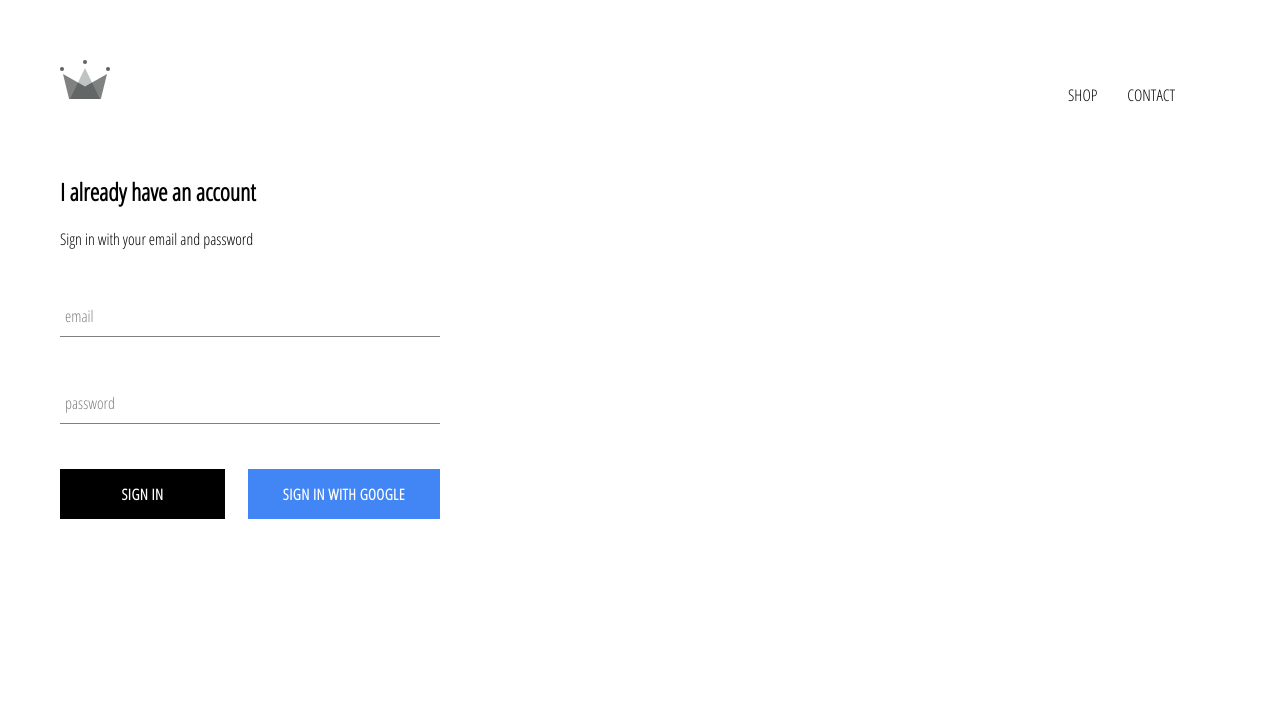
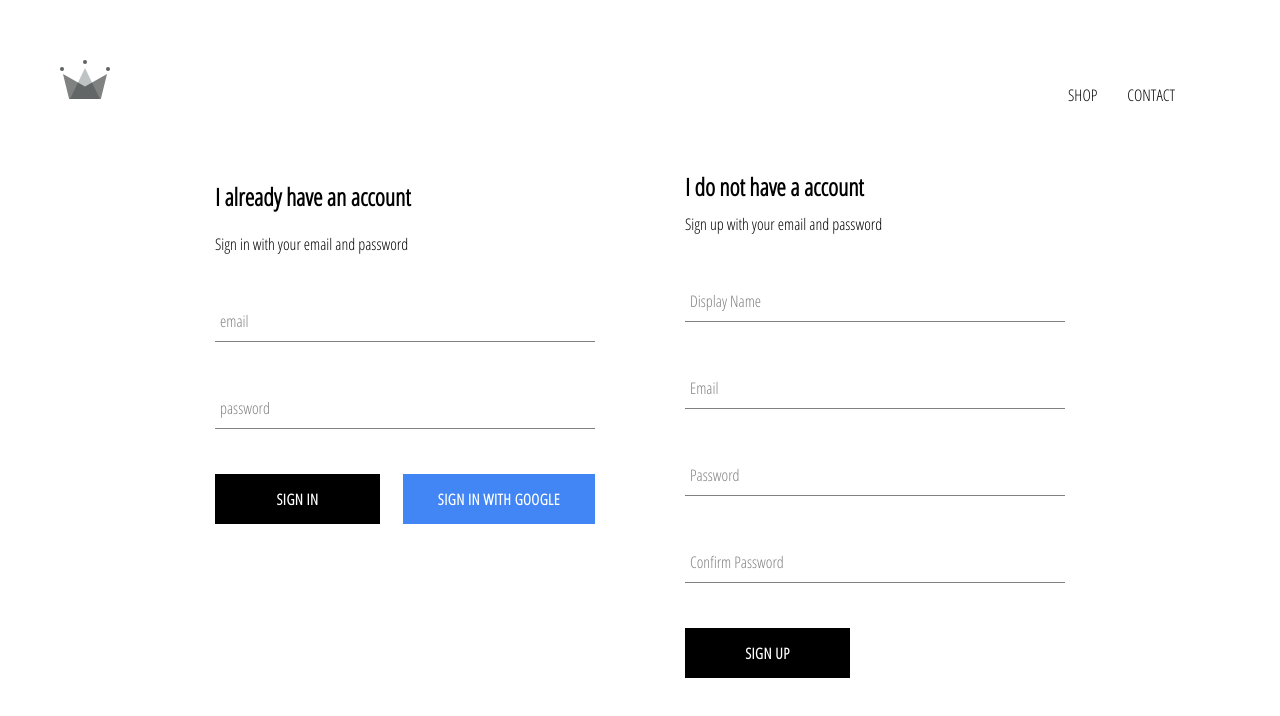
Before and after one commit to korirsammy/crwn-clothing, a React (Create React App) app: page /signin in a window 1280 px wide. Shown: the top 716 px of the page. Built offline with nearby package versions, Linux system fonts and the light colour scheme; no server answers.

Commit message:
Implemented firebase utils,included ability to store authenticated users into db

```diff
--- a/src/App.js
+++ b/src/App.js
@@ -10,7 +10,7 @@
 import Header from './components/header/header.component';
 import SignInAndSignUpPage from './pages/sign-in-and-sign-up/sign-in-and-sign-up.component';
 
-import { auth } from './firebase/firebase.utils';
+import { auth, createUserProfileDocument } from './firebase/firebase.utils';
 
 
 class  App extends React.Component {
@@ -25,8 +25,27 @@
   unsubscribeFromAuth = null;
 
 componentDidMount(){
-  this.unsubscribeFromAuth =  auth.onAuthStateChanged( user=> {
-    this.setState({currentUser: user});
+  this.unsubscribeFromAuth =  auth.onAuthStateChanged( async userAuth => {
+
+    if(userAuth){
+
+       const useRef = await createUserProfileDocument(userAuth);
+
+       useRef.onSnapshot(snapShot => {
+
+        this.setState({
+          currentUser:{
+            id: snapShot.id,
+            ...snapShot.data()
+          }
+        })
+
+       });
+
+    }
+
+    this.setState({currentUser: userAuth});
+
   })
 }
 
--- a/src/components/form-input/form-input.component.jsx
+++ b/src/components/form-input/form-input.component.jsx
@@ -2,22 +2,19 @@
 
 import './form-input.styles.scss';
 
-const FormInput=({handleChange, label, ...otherProps})=>(
-
-    <div className="group">
-        <input className='form-input' onChange={handleChange} {...otherProps}/>
-        {
-            label ?
-            (<label
-                className={`${
-                    otherProps.value.length} ? 'shrink': ''
-                } form-input-label `}
-                >
-                {label}
-            </label>)
-            : null
-        }
-    </div>
-)
+const FormInput = ({ handleChange, label, ...otherProps }) => (
+  <div className='group'>
+    <input className='form-input' onChange={handleChange} {...otherProps} />
+    {label ? (
+      <label
+        className={`${
+          otherProps.value.length ? 'shrink' : ''
+        } form-input-label`}
+      >
+        {label}
+      </label>
+    ) : null}
+  </div>
+);
 
 export default FormInput;
--- a/src/components/sign-in/sign-in.component.jsx
+++ b/src/components/sign-in/sign-in.component.jsx
@@ -4,7 +4,9 @@
 import FormInput from  '../form-input/form-input.component';
 import CustomButton from '../custom-button/custom-button.component';
 
-import { signInWithGoogle } from '../../firebase/firebase.utils'
+import {auth, signInWithGoogle } from '../../firebase/firebase.utils'
+
+
 
 class SignIn extends React.Component{
 
@@ -17,8 +19,17 @@
         }
     }
 
-    handleSubmit= event =>{
+    handleSubmit= async event =>{
         event.preventDefault();
+        const {email, password}=this.state;
+
+        try{
+            await auth.signInWithEmailAndPassword(email,password);
+            this.state({email:'',password:''});
+        }catch (error){
+            console.log(error);
+        }
+
         this.setState({email:'',password:''})
     }
 
--- /dev/null
+++ b/src/components/sign-up/sign-up.component.jsx
@@ -0,0 +1,103 @@
+import React from 'react';
+
+import FormInput from '../form-input/form-input.component';
+import CustomButton from '../custom-button/custom-button.component';
+
+import { auth, createUserProfileDocument } from '../../firebase/firebase.utils';
+
+import './sign-up.styles.scss';
+
+class SignUp extends React.Component {
+  constructor() {
+    super();
+
+    this.state = {
+      displayName: '',
+      email: '',
+      password: '',
+      confirmPassword: ''
+    };
+  }
+
+  handleSubmit = async event => {
+    event.preventDefault();
+
+    const { displayName, email, password, confirmPassword } = this.state;
+
+    if (password !== confirmPassword) {
+      alert("passwords don't match");
+      return;
+    }
+
+    try {
+      const { user } = await auth.createUserWithEmailAndPassword(
+        email,
+        password
+      );
+
+      await createUserProfileDocument(user, { displayName });
+
+      this.setState({
+        displayName: '',
+        email: '',
+        password: '',
+        confirmPassword: ''
+      });
+    } catch (error) {
+      console.error(error);
+    }
+  };
+
+  handleChange = event => {
+    const { name, value } = event.target;
+
+    this.setState({ [name]: value });
+  };
+
+  render() {
+    const { displayName, email, password, confirmPassword } = this.state;
+    return (
+      <div className='sign-up'>
+        <h2 className='title'>I do not have a account</h2>
+        <span>Sign up with your email and password</span>
+        <form className='sign-up-form' onSubmit={this.handleSubmit}>
+          <FormInput
+            type='text'
+            name='displayName'
+            value={displayName}
+            onChange={this.handleChange}
+            label='Display Name'
+            required
+          />
+          <FormInput
+            type='email'
+            name='email'
+            value={email}
+            onChange={this.handleChange}
+            label='Email'
+            required
+          />
+          <FormInput
+            type='password'
+            name='password'
+            value={password}
+            onChange={this.handleChange}
+            label='Password'
+            required
+          />
+          <FormInput
+            type='password'
+            name='confirmPassword'
+            value={confirmPassword}
+            onChange={this.handleChange}
+            label='Confirm Password'
+            required
+          />
+          <CustomButton type='submit'>SIGN UP</CustomButton>
+        </form>
+      </div>
+    );
+  }
+}
+
+export default SignUp;
--- /dev/null
+++ b/src/components/sign-up/sign-up.styles.scss
@@ -0,0 +1,9 @@
+.sign-up {
+    display: flex;
+    flex-direction: column;
+    width: 380px;
+
+    .title {
+      margin: 10px 0;
+    }
+  }
--- a/src/firebase/firebase.utils.js
+++ b/src/firebase/firebase.utils.js
@@ -12,6 +12,36 @@
     appId: "1:822559295543:web:f729ee54050dea8a9657b2"
   };
 
+  export const createUserProfileDocument = async (userAuth, additionalData)=>{
+
+    if(!userAuth) return;
+
+    const userRef= firestore.doc(`users/${userAuth.uid}`);
+
+    const snapShot = await userRef.get();
+
+    if(!userAuth.exists){
+
+      const { displayName,email }= userAuth;
+      const createdAt=new Date();
+
+      try {
+        await userRef.set({
+          displayName,
+          email,
+          createdAt,
+          ...additionalData
+        })
+      } catch (error) {
+        console.log('error creating user', error.message);
+      }
+
+    }
+
+    return userRef;
+
+  }
+
 firebase.initializeApp(config);
 
 export const auth= firebase.auth();
--- a/src/pages/sign-in-and-sign-up/sign-in-and-sign-up.component.jsx
+++ b/src/pages/sign-in-and-sign-up/sign-in-and-sign-up.component.jsx
@@ -1,13 +1,15 @@
 import React from 'react';
+
+import SignIn from '../../components/sign-in/sign-in.component';
+import SignUp from '../../components/sign-up/sign-up.component';
+
 import './sign-in-and-sign-up.styles.scss';
-import SignIn from '../../components/sign-in/sign-in.component';
 
-
-const SignInAndSignUpPage=()=>(
-
-    <div className='sign-in-and-sign-up'>
-        <SignIn/>
-    </div>
+const SignInAndSignUpPage = () => (
+  <div className='sign-in-and-sign-up'>
+    <SignIn />
+    <SignUp />
+  </div>
 );
 
 export default SignInAndSignUpPage;
--- a/src/pages/sign-in-and-sign-up/sign-in-and-sign-up.styles.scss
+++ b/src/pages/sign-in-and-sign-up/sign-in-and-sign-up.styles.scss
@@ -0,0 +1,6 @@
+.sign-in-and-sign-up {
+    width: 850px;
+    display: flex;
+    justify-content: space-between;
+    margin: 30px auto;
+  }
```
